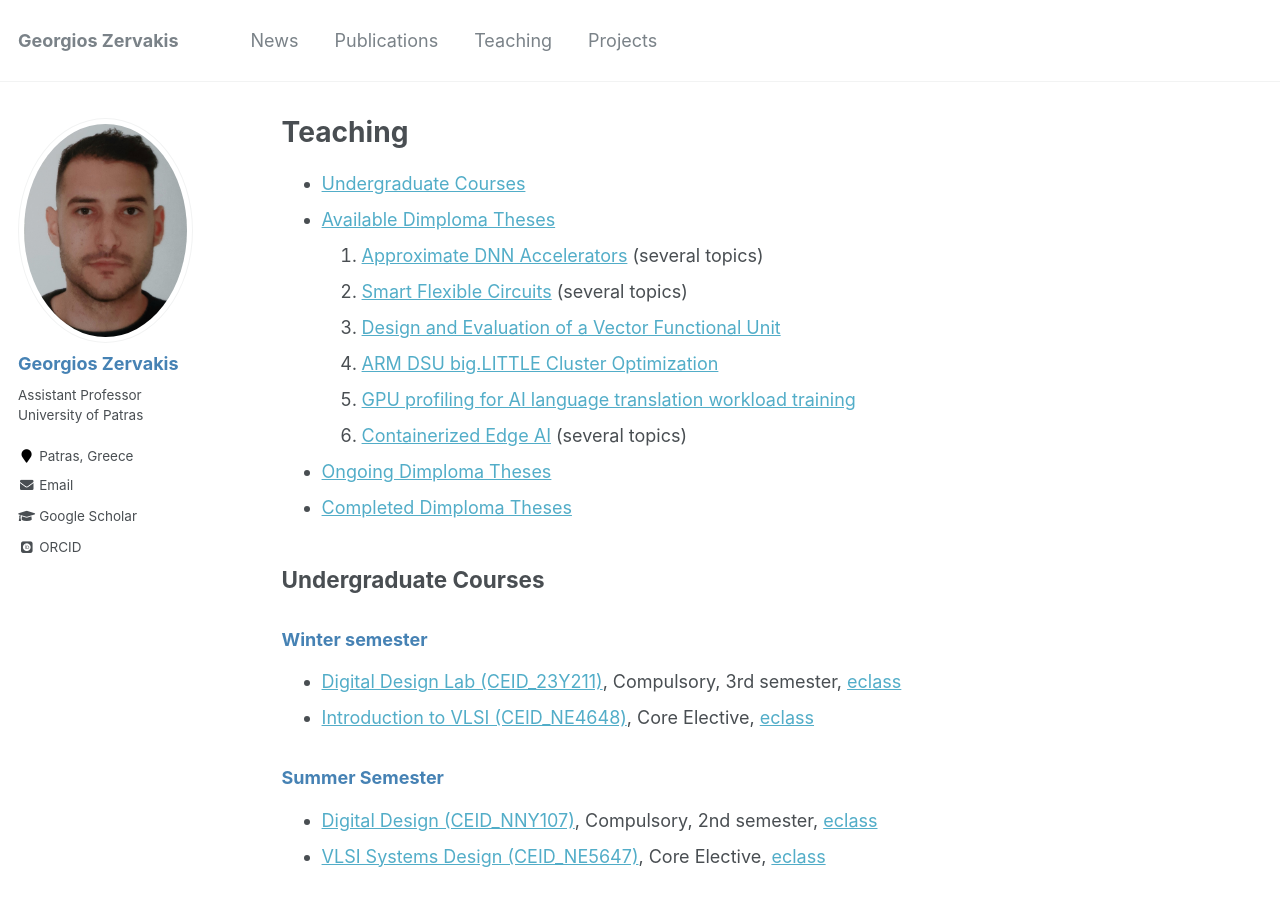
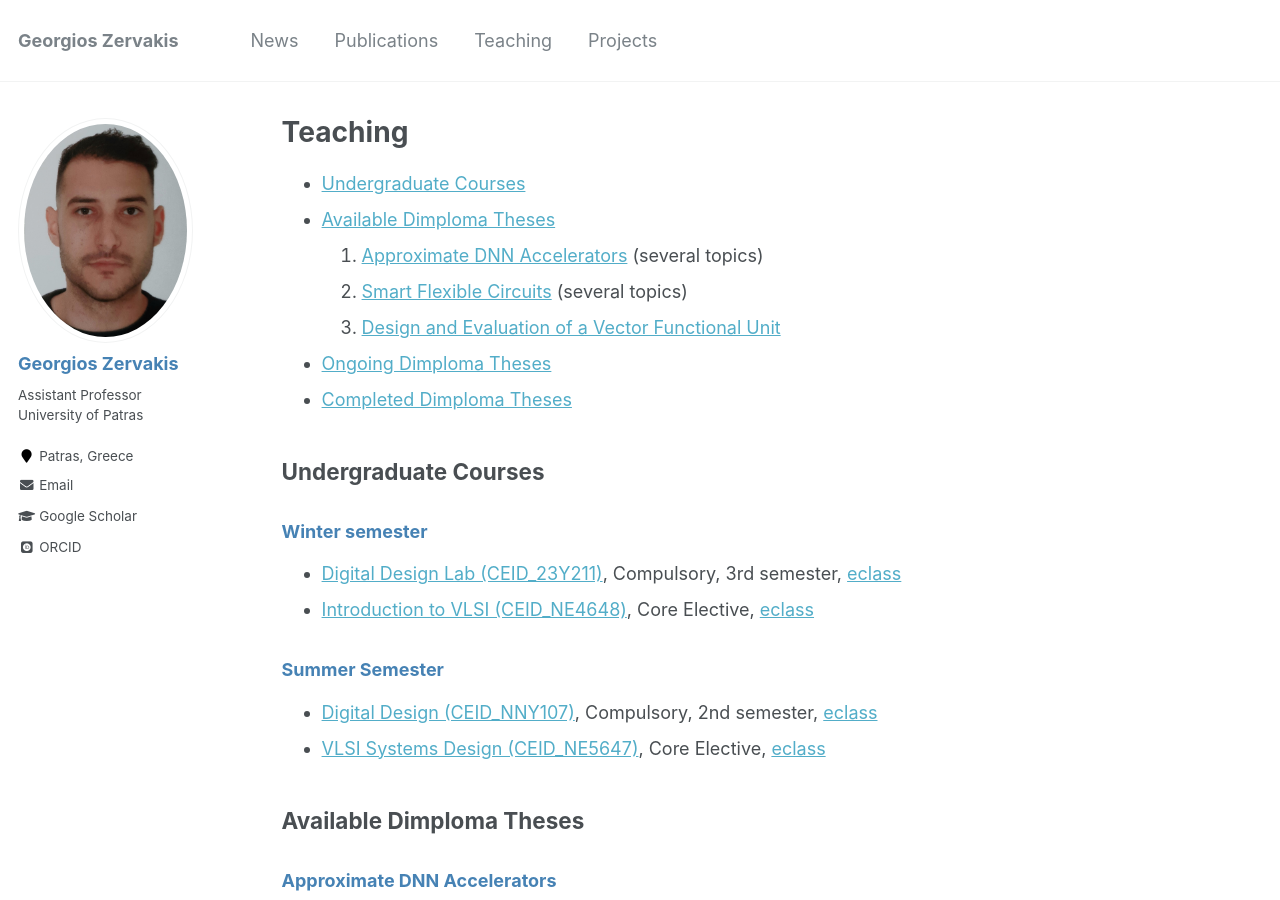
Before and after one commit to giozerv/giozerv.github.io, a Jekyll site: the page built from _pages/teaching.md, in a window 1280 px wide and 900 px high. Built offline with Jekyll 4.4.1, drawn with Linux system fonts in a browser that asks for light colours; some web fonts are replaced.

Commit message:
Update teaching.md

```diff
--- a/_pages/teaching.md
+++ b/_pages/teaching.md
@@ -52,9 +52,6 @@ h3 {
     1. [Approximate DNN Accelerators](#approximate-dnn-accelerators) (several topics)
     1. [Smart Flexible Circuits](#smart-flexible-circuits) (several topics)
     1. [Design and Evaluation of a Vector Functional Unit](#design-and-evaluation-of-a-vector-functional-unit)
-    1. [ARM DSU big.LITTLE Cluster Optimization](#arm-dsu-biglittle-cluster-optimization)
-    1. [GPU profiling for AI language translation workload training](#gpu-profiling-for-ai-language-translation-workload-training)
-    1. [Containerized Edge AI](#containerized-edge-ai) (several topics)
 - [Ongoing Dimploma Theses](#ongoing-dimploma-theses)
 - [Completed Dimploma Theses](#completed-dimploma-theses)
 
```
